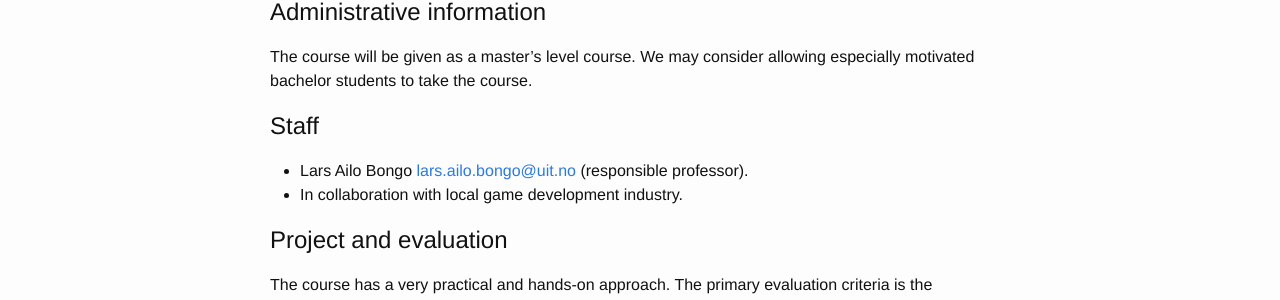
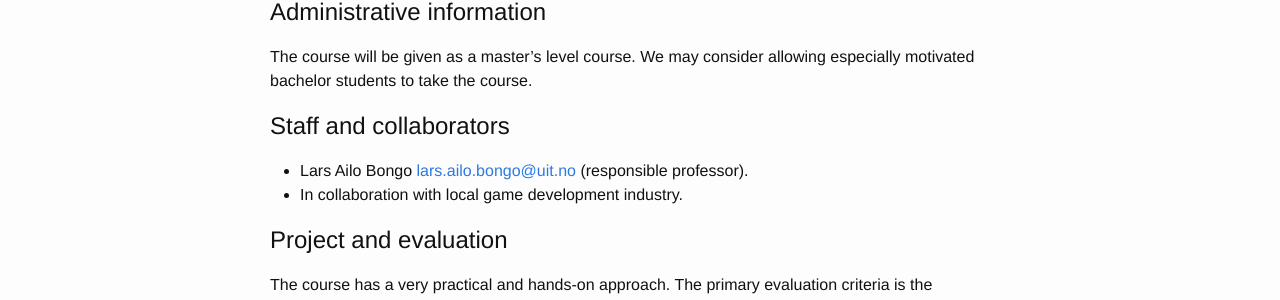
Before and after one commit to uit-gamelab-s24/uit-gamelab-s24.github.io, a Jekyll site: the page built from index.md, in a window 1280 px wide. Shown: the part 641-941 px from the top of the page. Built offline with Jekyll 4.4.1, drawn with Linux system fonts in a browser that asks for light colours; our own code applies the rules of GitHub Pages for plain Markdown files.

Commit message:
Update index.md

```diff
--- a/index.md
+++ b/index.md
@@ -21,9 +21,13 @@ For information about the first GameLab refer to: https://site.uit.no/tromsogame
 
 The course will be given as a master's level course. We may consider allowing especially motivated bachelor students to take the course.
 
-## Staff
+## Staff and collaborators
 * Lars Ailo Bongo <lars.ailo.bongo@uit.no> (responsible professor).
 * In collaboration with local game development industry.
+
+<!---
+Add logos of participating companies here
+-->
 
 ## Project and evaluation
 
```
